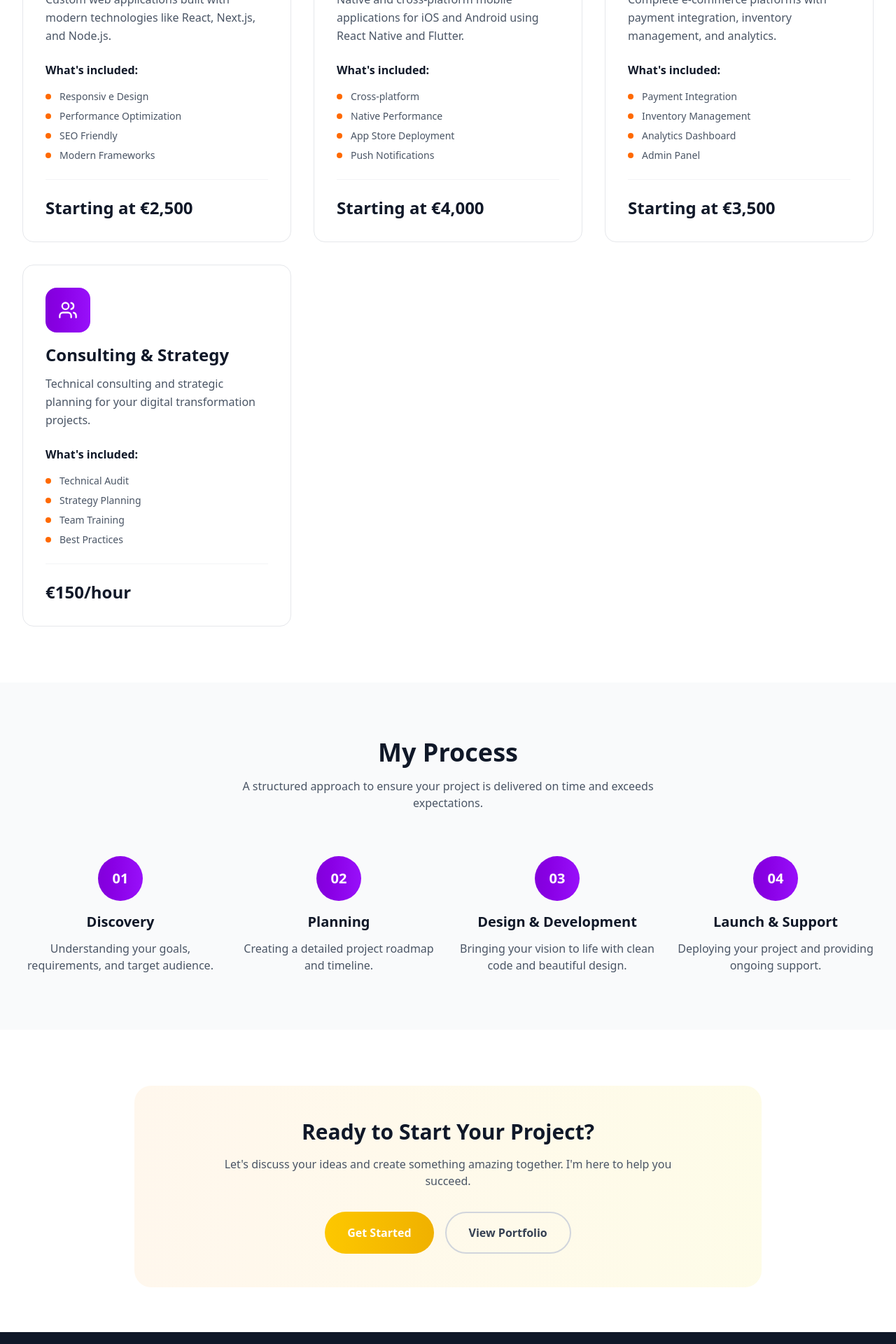
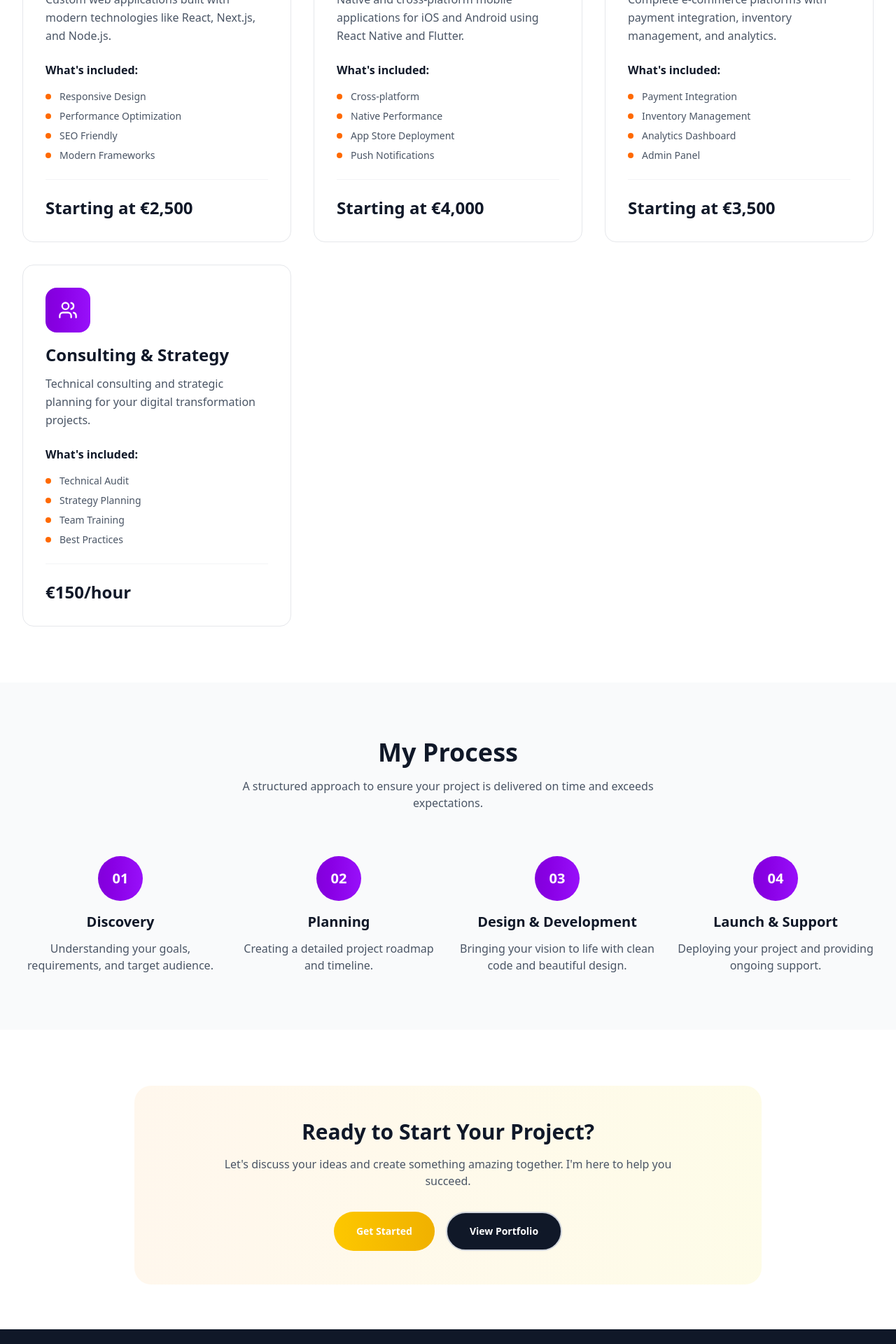
Before and after one commit to rakotoarisonlandry/portfolioV.02, a Next.js app: page /services in a window 1280 px wide. Shown: the part 480-2400 px from the top of the page at 70% size. Built offline with nearby package versions, Linux system fonts and the light colour scheme.

Commit message:
fix: replace window.location with redirect for navigation in AboutPage, ServicesPage, AboutSection, and HeroSection components

```diff
--- a/src/app/about/page.tsx
+++ b/src/app/about/page.tsx
@@ -12,7 +12,10 @@ import {
   Mail,
   ExternalLink,
   Calendar,
+  Link,
 } from "lucide-react";
+import { navigate } from "next/dist/client/components/segment-cache/navigation";
+import { redirect } from "next/navigation";
 
 export default function AboutPage() {
   const [activeTab, setActiveTab] = useState("skills");
@@ -608,9 +611,9 @@ export default function AboutPage() {
               Contact me to discuss your next technical challenge.
             </p>
             <div className="flex flex-wrap justify-center gap-3">
-              <Button className="text-gradient text-gray-900 hover:bg-white px-6 py-3 text-base font-medium shadow-md">
-                <Mail className="mr-2" size={18} />
-                Contact Me
+              <Button onClick={() => redirect("/contact")} className="text-gradient text-gray-900 hover:bg-white px-6 py-3 text-base font-medium shadow-md">
+                  <Mail className="mr-2" size={18} />
+                  Contact Me
               </Button>
               <Button
                 variant="outline"
--- a/src/app/services/page.tsx
+++ b/src/app/services/page.tsx
@@ -1,4 +1,7 @@
+"use client";
+import { Button } from "@/components/ui/button";
 import { Code, Smartphone, Globe, Zap, Users } from "lucide-react";
+import { redirect } from "next/navigation";
 
 const services = [
   {
@@ -7,7 +10,7 @@ const services = [
     description:
       "Custom web applications built with modern technologies like React, Next.js, and Node.js.",
     features: [
-      "Responsiv e Design",
+      "Responsive Design",
       "Performance Optimization",
       "SEO Friendly",
       "Modern Frameworks",
@@ -190,12 +193,12 @@ export default function ServicesPage() {
               together. I&apos;m here to help you succeed.
             </p>
             <div className="flex flex-col sm:flex-row gap-4 justify-center">
-              <button className="text-gradient text-white px-8 py-4 rounded-full font-semibold hover:shadow-lg transition-all duration-300">
+              <Button onClick={() => redirect("/")} className="text-gradient text-white px-8 py-4 rounded-full font-semibold hover:shadow-lg transition-all duration-300">
                 Get Started
-              </button>
-              <button className="border-2 border-gray-300 text-gray-700 px-8 py-4 rounded-full font-semibold hover:border-gray-400 transition-all duration-300">
+              </Button>
+              <Button onClick={() => redirect("/")} className="border-2 border-gray-300 text-gray-700 px-8 py-4 rounded-full font-semibold hover:border-gray-400 transition-all duration-300">
                 View Portfolio
-              </button>
+              </Button>
             </div>
           </div>
         </div>
--- a/src/components/sections/about-section.tsx
+++ b/src/components/sections/about-section.tsx
@@ -5,6 +5,7 @@ import Image from "next/image";
 import { Button } from "@/components/ui/button";
 import { Download, SparklesIcon, ChevronDown, ArrowRight } from "lucide-react";
 import { saveAs } from "file-saver";
+import { redirect } from "next/navigation";
 
 const tabs = [
   { id: "who", label: "who i am" },
@@ -34,11 +35,6 @@ export function AboutSection() {
     handleDownloadInEnglish();
     handleDownloadInFrench();
     setShowDownloadOptions(false);
-  };
-  const navigateToAbout = () => {
-    if (typeof window !== "undefined") {
-      window.location.href = "/about";
-    }
   };
   return (
     <section className="py-20 px-6 lg:px-8">
@@ -125,7 +121,7 @@ export function AboutSection() {
                         />
                       </Button>
                       <Button
-                        onClick={() => navigateToAbout()}
+                        onClick={() => redirect("/about")}
                         className="accent-bg text-white hover:shadow-lg transition-all duration-300"
                       >
                         more about me
--- a/src/components/sections/hero-section.tsx
+++ b/src/components/sections/hero-section.tsx
@@ -6,19 +6,10 @@ import { Sparkles } from "lucide-react";
 import { Button } from "@/components/ui/button";
 import { ProfileBadge } from "@/components/ui/profile-badge";
 import Link from "next/link";
+import { redirect } from "next/navigation";
 
 export function HeroSection() {
   const sectionRef = useRef<HTMLElement>(null);
-  const navigateToContact = () => {
-    if (typeof window !== "undefined") {
-      window.location.href = "/contact";
-    }
-  };
-  const navigateToMyWork = () => {
-    if (typeof window !== "undefined") {
-      window.location.href = "/work";
-    }
-  };
 
   useEffect(() => {
     const observer = new IntersectionObserver(
@@ -147,7 +138,6 @@ export function HeroSection() {
                   <div className="absolute top-4 right-4">
                     <Sparkles className="text-white/20" size={24} />
                   </div>
-
                   <Image
                     src="/assets/profile.png"
                     alt="Landry - Creative Developer"
@@ -162,14 +152,14 @@ export function HeroSection() {
                 {/* Action Buttons */}
                 <div className="flex justify-center space-x-4 mt-8">
                   <Button
-                    onClick={() => navigateToContact()}
+                    onClick={() => redirect("/contact")}
                     className="accent-bg text-white hover:shadow-lg transition-all duration-300"
                   >
                     Let&apos;s Talk →
                   </Button>
                   <Button
                     variant="outline"
-                    onClick={() => navigateToMyWork()}
+                    onClick={() => redirect("/work")}
                     className="border-gray-300 hover:border-gray-400 bg-transparent"
                   >
                     My Work →
```
